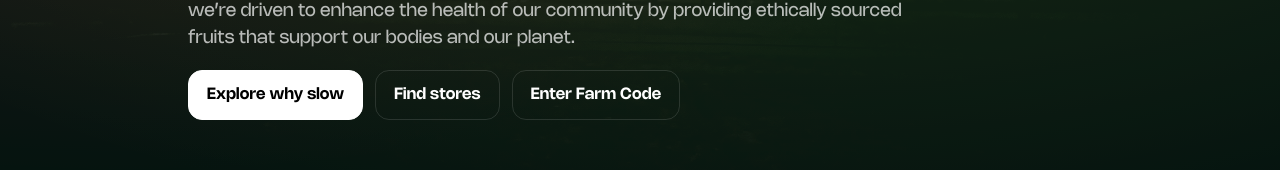
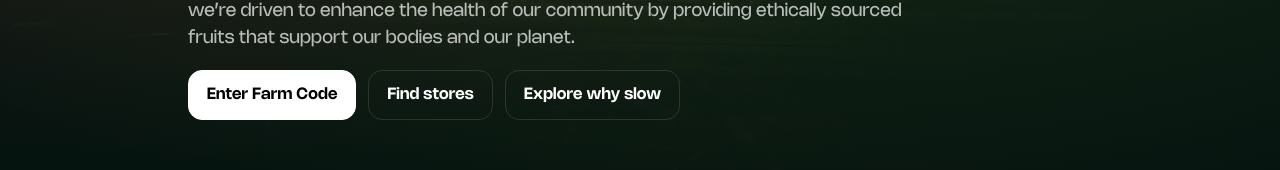
Before and after one commit to rohith-m-1210/being-honest-site, a Next.js app in the folder being-honest/: page / in a window 1280 px wide. Shown: the part 350-520 px from the top of the page. Built offline with nearby package versions, Linux system fonts and the light colour scheme.

Commit message:
instagram and flip of button

```diff
--- a/being-honest/app/components/Footer.tsx
+++ b/being-honest/app/components/Footer.tsx
@@ -16,14 +16,14 @@ export default function Footer() {
           <div className="contact-block" aria-label="Contact">
             <div className="contact-title">Contact</div>
             <div className="contact-row">
-              <a className="phone" href="tel:+919966399XXX" aria-label="Call +91 99663 99XXX">+91 99663 99XXX</a>
+              <a className="phone" href="tel:+919966399547" aria-label="Call +91 99663 99547">+91 99663 99547</a>
               <div className="contact-icons">
-                <a className="icon" title="WhatsApp" aria-label="Open WhatsApp chat" href="https://wa.me/919966399XXX" target="_blank" rel="noopener">
+                <a className="icon" title="WhatsApp" aria-label="Open WhatsApp chat" href="https://wa.me/919966399547" target="_blank" rel="noopener">
                   <svg viewBox="0 0 24 24" width="22" height="22" fill="currentColor" aria-hidden>
                     <path d="M20.52 3.48A11.94 11.94 0 0 0 12.06 0C5.5 0 .24 5.26.24 11.78c0 2.07.54 4.05 1.57 5.81L0 24l6.58-1.73a11.8 11.8 0 0 0 5.48 1.4h.01c6.56 0 11.82-5.26 11.82-11.78 0-3.15-1.23-6.11-3.37-8.41ZM12.06 21.3h-.01a9.5 9.5 0 0 1-4.85-1.33l-.35-.2-3.9 1.02 1.04-3.8-.23-.38a9.51 9.51 0 0 1-1.47-5.12c0-5.24 4.28-9.5 9.55-9.5a9.4 9.4 0 0 1 6.75 2.8 9.4 9.4 0 0 1 2.8 6.7c0 5.24-4.28 9.51-9.53 9.51Zm5.48-7.14c-.3-.15-1.78-.88-2.06-.98-.28-.1-.49-.15-.7.15-.21.3-.8.98-.98 1.18-.18.2-.36.22-.66.07-.3-.15-1.23-.45-2.35-1.43-.86-.74-1.44-1.66-1.62-1.96-.18-.3-.02-.45.13-.6.13-.13.3-.34.45-.51.15-.17.2-.3.3-.5.1-.2.05-.37-.02-.52-.07-.15-.7-1.68-.96-2.3-.25-.6-.5-.5-.7-.5l-.6-.01c-.2 0-.52.07-.79.37-.27.3-1.04 1.02-1.04 2.48s1.07 2.88 1.22 3.08c.15.2 2.1 3.3 5.1 4.62.71.31 1.26.49 1.69.62.71.23 1.36.2 1.87.12.57-.08 1.78-.73 2.03-1.43.25-.7.25-1.3.18-1.43-.07-.13-.27-.2-.57-.35Z"/>
                   </svg>
                 </a>
-                <a className="icon" title="Instagram" aria-label="Open Instagram profile" href="https://instagram.com/" target="_blank" rel="noopener">
+                <a className="icon" title="Instagram" aria-label="Open Instagram profile" href="https://www.instagram.com/beinghonest.life/" target="_blank" rel="noopener">
                   <svg viewBox="0 0 24 24" width="22" height="22" fill="currentColor" aria-hidden>
                     <path d="M12 2.2c3 0 3.4 0 4.6.07 1.2.06 1.9.25 2.4.42.6.23 1 .5 1.5.95.45.45.72.9.95 1.5.17.5.36 1.2.42 2.4.07 1.2.07 1.6.07 4.6s0 3.4-.07 4.6c-.06 1.2-.25 1.9-.42 2.4-.23.6-.5 1-.95 1.5-.45.45-.9.72-1.5.95-.5.17-1.2.36-2.4.42-1.2.07-1.5.07-4.6.07s-3.4 0-4.6-.07c-1.2-.06-1.9-.25-2.4-.42-.6-.23-1-.5-1.5-.95-.45-.45-.72-.9-.95-1.5-.17-.5-.36-1.2-.42-2.4C2.2 15.4 2.2 15 2.2 12s0-3.4.07-4.6c.06-1.2.25-1.9.42-2.4.23-.6.5-1 .95-1.5.45-.45.9-.72 1.5-.95.5-.17 1.2-.36 2.4-.42C8.6 2.2 9 2.2 12 2.2Zm0 1.8c-3 0-3.4 0-4.6.07-1 .05-1.6.22-1.97.36-.5.2-.85.43-1.23.8-.37.38-.6.74-.8 1.24-.14.37-.3.94-.36 1.97-.07 1.2-.07 1.5-.07 4.6s0 3.4.07 4.6c.05 1 .22 1.6.36 1.97.2.5.43.85.8 1.23.38.37.74.6 1.24.8.37.14.94.3 1.97.36 1.2.07 1.5.07 4.6.07s3.4 0 4.6-.07c1-.05 1.6-.22 1.97-.36.5-.2.85-.43 1.23-.8.37-.38.6-.74.8-1.24.14-.37.3-.94.36-1.97.07-1.2.07-1.5.07-4.6s0-3.4-.07-4.6c-.05-1-.22-1.6-.36-1.97-.2-.5-.43-.85-.8-1.23-.38-.37-.74-.6-1.24-.8-.37-.14-.94-.3-1.97-.36-1.2-.07-1.5-.07-4.6-.07Zm0 3.2a6.8 6.8 0 1 1 0 13.6 6.8 6.8 0 0 1 0-13.6Zm0 1.8a5 5 0 1 0 0 10 5 5 0 0 0 0-10Zm5.5-2.05a1.3 1.3 0 1 1 0 2.6 1.3 1.3 0 0 1 0-2.6Z"/>
                   </svg>
--- a/being-honest/app/globals.css
+++ b/being-honest/app/globals.css
@@ -185,7 +185,7 @@ img{max-width:100%; display:block}
 .contact-title{ font-weight:700 }
 .contact-row{ display:flex; gap:12px; align-items:center; flex-wrap:wrap }
 .contact-icons{ display:flex; gap:10px; align-items:center }
-.contact-icons .icon{ display:inline-flex; width:44px; height:44px; border:1px solid var(--line); border-radius:999px; align-items:center; justify-content:center; color:#fff; opacity:.95 }
+.contact-icons .icon{ display:inline-flex; width:44px; height:44px; border:1px solid var(--line); border-radius:999px; align-items:center; justify-content:center; color:#fff; opacity:1 }
 .contact-icons .icon svg{ width:22px; height:22px; display:block }
 .contact-icons .icon:hover{ background:rgba(255,255,255,.06) }
 .muted{color:var(--muted)}
--- a/being-honest/app/page.tsx
+++ b/being-honest/app/page.tsx
@@ -46,9 +46,9 @@ export default function Home() {
             we’re driven to enhance the health of our community by providing ethically sourced fruits that support our bodies and our planet.
           </p>
           <div className="cta">
-            <a href="#why" className="btn primary">Explore why slow</a>
+            <a href="/farm-code" className="btn primary">Enter Farm Code</a>
             <a href="#stores" className="btn ghost">Find stores</a>
-            <a href="/farm-code" className="btn ghost">Enter Farm Code</a>
+            <a href="#why" className="btn ghost">Explore why slow</a>
           </div>
           </div>
       </section>
@@ -294,16 +294,16 @@ export default function Home() {
             <div className="contact-block" aria-label="Contact">
               <div className="contact-title">Contact</div>
               <div className="contact-row">
-                <a className="phone" href="tel:+919966399XXX" aria-label="Call +91 99663 99XXX">+91 99663 99XXX</a>
+                <a className="phone" href="tel:+919966399547" aria-label="Call +91 99663 99547">+91 99663 99547</a>
                 <div className="contact-icons">
 
-                  <a className="icon" title="WhatsApp" aria-label="Open WhatsApp chat" href="https://wa.me/919966399XXX" target="_blank" rel="noopener">
+                  <a className="icon" title="WhatsApp" aria-label="Open WhatsApp chat" href="https://wa.me/919966399547" target="_blank" rel="noopener">
                     <svg viewBox="0 0 24 24" width="22" height="22" fill="currentColor" aria-hidden>
                       <path d="M20.52 3.48A11.94 11.94 0 0 0 12.06 0C5.5 0 .24 5.26.24 11.78c0 2.07.54 4.05 1.57 5.81L0 24l6.58-1.73a11.8 11.8 0 0 0 5.48 1.4h.01c6.56 0 11.82-5.26 11.82-11.78 0-3.15-1.23-6.11-3.37-8.41ZM12.06 21.3h-.01a9.5 9.5 0 0 1-4.85-1.33l-.35-.2-3.9 1.02 1.04-3.8-.23-.38a9.51 9.51 0 0 1-1.47-5.12c0-5.24 4.28-9.5 9.55-9.5a9.4 9.4 0 0 1 6.75 2.8 9.4 9.4 0 0 1 2.8 6.7c0 5.24-4.28 9.51-9.53 9.51Zm5.48-7.14c-.3-.15-1.78-.88-2.06-.98-.28-.1-.49-.15-.7.15-.21.3-.8.98-.98 1.18-.18.2-.36.22-.66.07-.3-.15-1.23-.45-2.35-1.43-.86-.74-1.44-1.66-1.62-1.96-.18-.3-.02-.45.13-.6.13-.13.3-.34.45-.51.15-.17.2-.3.3-.5.1-.2.05-.37-.02-.52-.07-.15-.7-1.68-.96-2.3-.25-.6-.5-.5-.7-.5l-.6-.01c-.2 0-.52.07-.79.37-.27.3-1.04 1.02-1.04 2.48s1.07 2.88 1.22 3.08c.15.2 2.1 3.3 5.1 4.62.71.31 1.26.49 1.69.62.71.23 1.36.2 1.87.12.57-.08 1.78-.73 2.03-1.43.25-.7.25-1.3.18-1.43-.07-.13-.27-.2-.57-.35Z"/>
                     </svg>
                   </a>
 
-                  <a className="icon" title="Instagram" aria-label="Open Instagram profile" href="https://instagram.com/" target="_blank" rel="noopener">
+                  <a className="icon" title="Instagram" aria-label="Open Instagram profile" href="https://www.instagram.com/beinghonest.life/" target="_blank" rel="noopener">
                     <svg viewBox="0 0 24 24" width="22" height="22" fill="currentColor" aria-hidden>
                       <path d="M12 2.2c3 0 3.4 0 4.6.07 1.2.06 1.9.25 2.4.42.6.23 1 .5 1.5.95.45.45.72.9.95 1.5.17.5.36 1.2.42 2.4.07 1.2.07 1.6.07 4.6s0 3.4-.07 4.6c-.06 1.2-.25 1.9-.42 2.4-.23.6-.5 1-.95 1.5-.45.45-.9.72-1.5.95-.5.17-1.2.36-2.4.42-1.2.07-1.6.07-4.6.07s-3.4 0-4.6-.07c-1.2-.06-1.9-.25-2.4-.42-.6-.23-1-.5-1.5-.95-.45-.45-.72-.9-.95-1.5-.17-.5-.36-1.2-.42-2.4C2.2 15.4 2.2 15 2.2 12s0-3.4.07-4.6c.06-1.2.25-1.9.42-2.4.23-.6.5-1 .95-1.5.45-.45.9-.72 1.5-.95.5-.17 1.2-.36 2.4-.42C8.6 2.2 9 2.2 12 2.2Zm0 1.8c-3 0-3.4 0-4.6.07-1 .05-1.6.22-1.97.36-.5.2-.85.43-1.23.8-.37.38-.6.74-.8 1.24-.14.37-.3.94-.36 1.97-.07 1.2-.07 1.5-.07 4.6s0 3.4.07 4.6c.05 1 .22 1.6.36 1.97.2.5.43.85.8 1.23.38.37.74.6 1.24.8.37.14.94.3 1.97.36 1.2.07 1.5.07 4.6.07s3.4 0 4.6-.07c1-.05 1.6-.22 1.97-.36.5-.2.85-.43 1.23-.8.37-.38.6-.74.8-1.24.14-.37.3-.94.36-1.97.07-1.2.07-1.5.07-4.6s0-3.4-.07-4.6c-.05-1-.22-1.6-.36-1.97-.2-.5-.43-.85-.8-1.23-.38-.37-.74-.6-1.24-.8-.37-.14-.94-.3-1.97-.36-1.2-.07-1.5-.07-4.6-.07Zm0 3.2a6.8 6.8 0 1 1 0 13.6 6.8 6.8 0 0 1 0-13.6Zm0 1.8a5 5 0 1 0 0 10 5 5 0 0 0 0-10Zm5.5-2.05a1.3 1.3 0 1 1 0 2.6 1.3 1.3 0 0 1 0-2.6Z"/>
                     </svg>
--- a/being-honest/app/pomegranate/page.tsx
+++ b/being-honest/app/pomegranate/page.tsx
@@ -73,7 +73,7 @@ export default function PomegranatePage() {
               <div className="cta-row">
                 <a
                   className="btn primary"
-                  href="https://wa.me/919966399XXX?text=I'd%20like%20to%20pre-order%20pomegranates"
+                  href="https://wa.me/919966399547?text=I'd%20like%20to%20pre-order%20pomegranates"
                   target="_blank"
                   rel="noopener"
                 >
```
